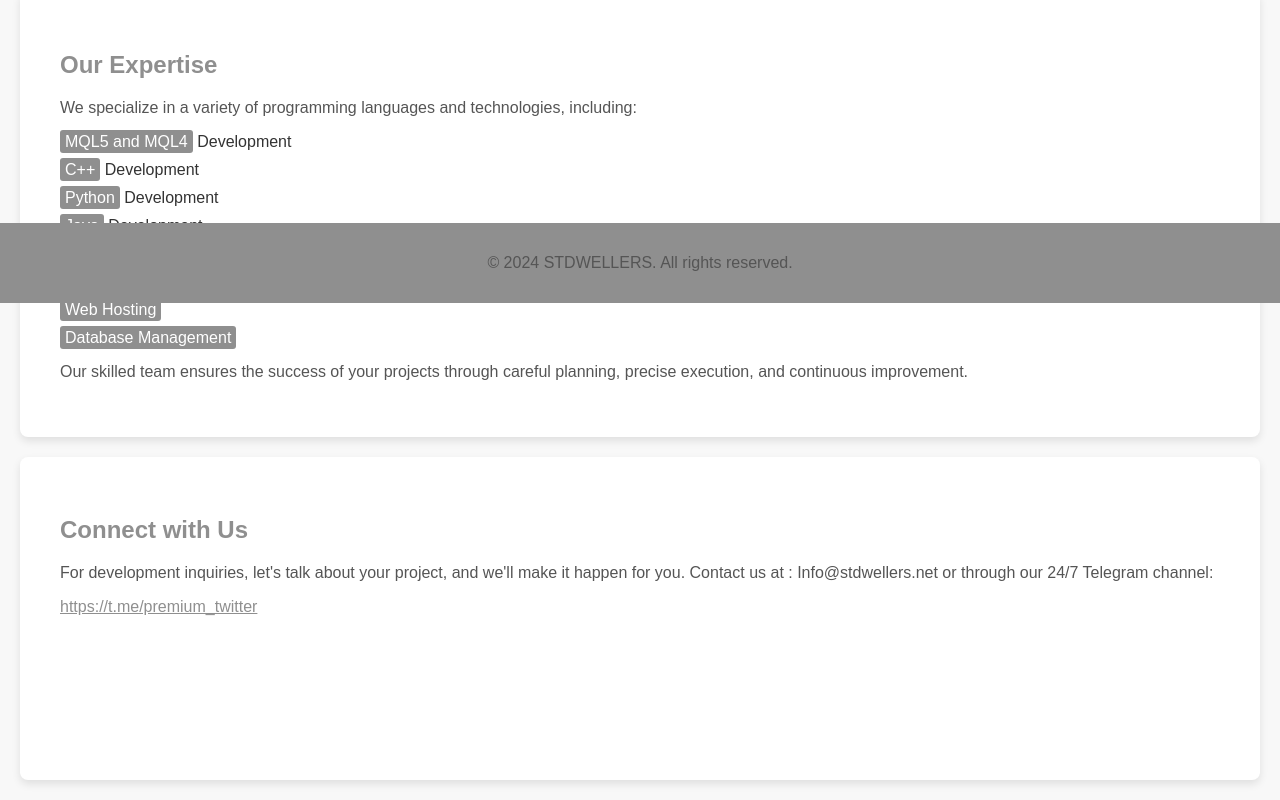
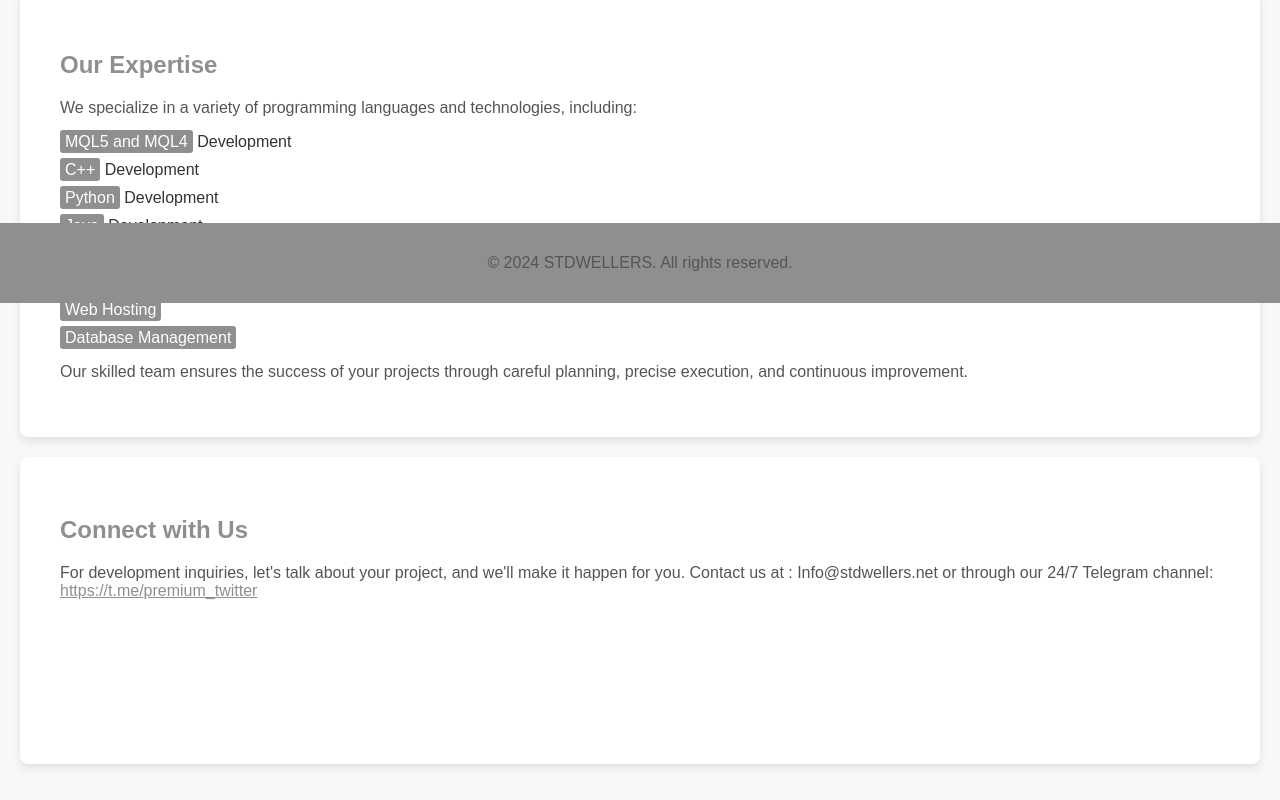
Before and after one commit to linkdown2023/stdwellet.net, a plain HTML site: page index.html in a window 1280 px wide. Shown: the part 497-1297 px from the top of the page. Drawn offline with Linux system fonts and the light colour scheme.

Commit message:
Update index.html

```diff
--- a/index.html
+++ b/index.html
@@ -110,8 +110,7 @@
 
     <section>
         <h2>Connect with Us</h2>
-        <p>For development inquiries, let's talk about your project, and we'll make it happen for you. Contact us at : Info@stdwellers.net or through our 24/7 Telegram channel:</p>
-        <p><a href="https://t.me/premium_twitter" target="_blank">https://t.me/premium_twitter</a></p>
+        <p>For development inquiries, let's talk about your project, and we'll make it happen for you. Contact us at : <B> </B></b> Info@stdwellers.net </B>or through our 24/7 Telegram channel: <a href="https://t.me/premium_twitter" target="_blank">https://t.me/premium_twitter</a></p>
         <br>
          <br>
          <br>
```
